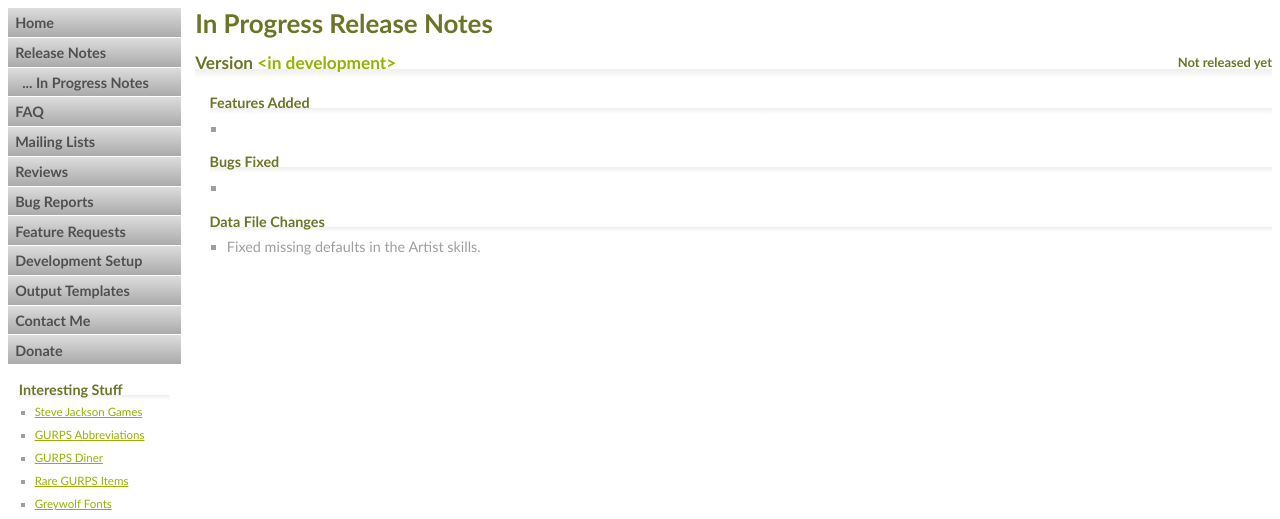
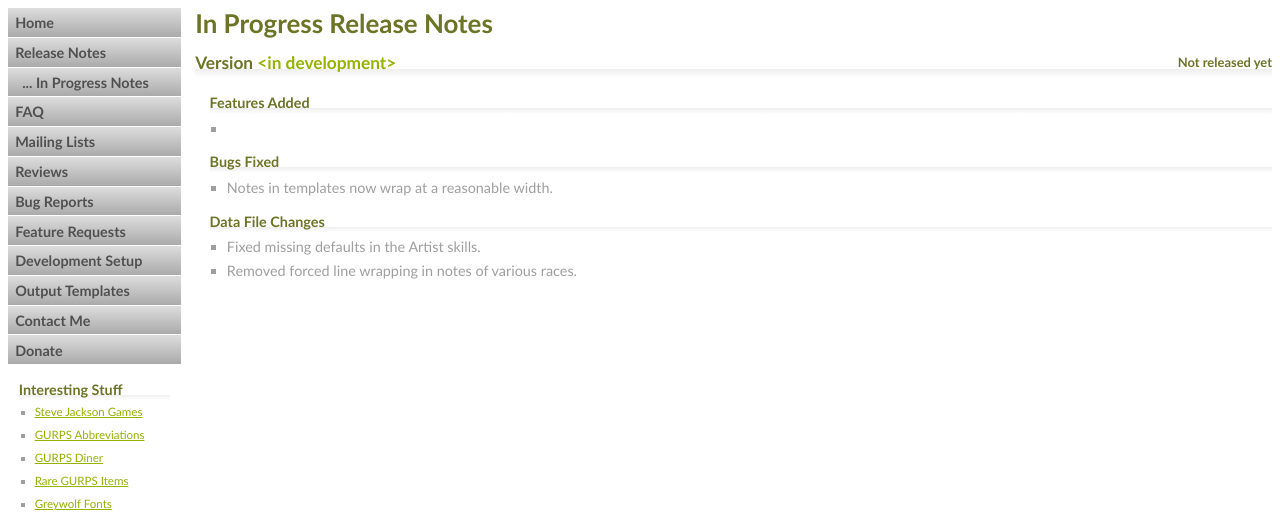
Before and after one commit to richardwilkes/gcs_web, a PHP site: page /in_progress_notes.php in a window 1280 px wide. Shown: the part 56-575 px from the top of the page. Run offline with PHP 8.4, Linux system fonts and the light colour scheme.

Commit message:
Note changes in template note wrapping.

```diff
--- a/in_progress_notes.php
+++ b/in_progress_notes.php
@@ -18,11 +18,12 @@
 					</ul>
 					<h3>Bugs Fixed</h3>
 					<ul>
-						<li></li>
+						<li>Notes in templates now wrap at a reasonable width.</li>
 					</ul>
 					<h3>Data File Changes</h3>
 					<ul>
 						<li>Fixed missing defaults in the Artist skills.</li>
+						<li>Removed forced line wrapping in notes of various races.</li>
 					</ul>
 				</div>
 			</div>
```
